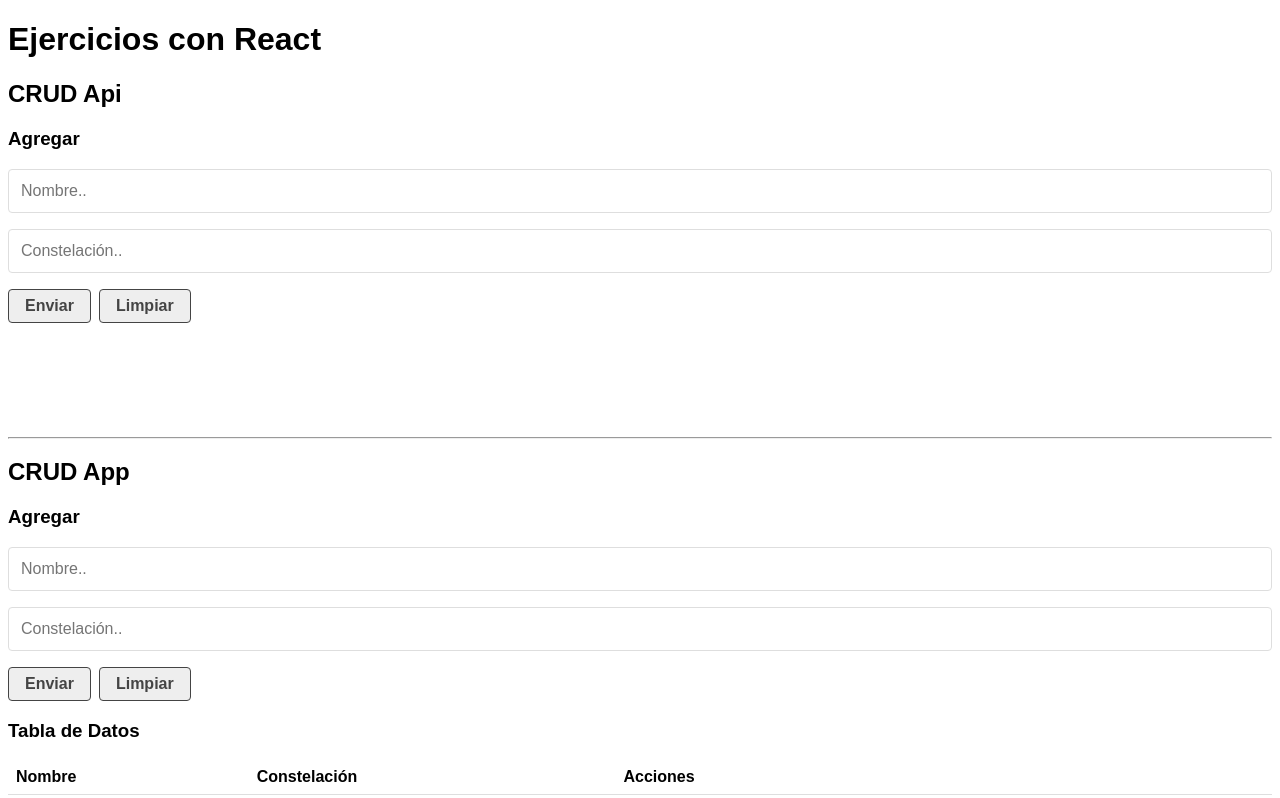
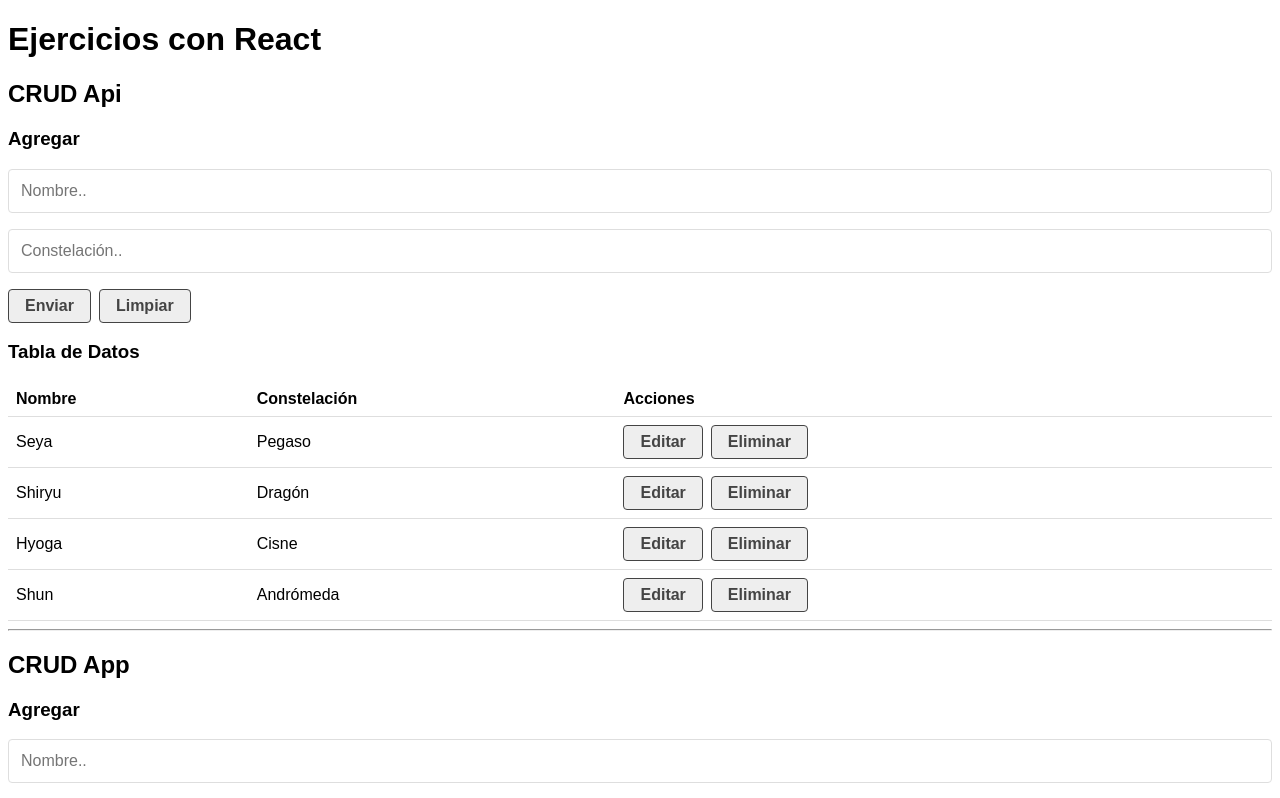
Before and after one commit to edumaldonado/02-react-ejercicios, a React (Create React App) app: page / in a window 1280 px wide. Shown: the top 798 px of the page. Built offline with nearby package versions, Linux system fonts and the light colour scheme; no server answers; data requests are answered from the project's data file.

Commit message:
fin dia trabajo 2022-10-25

```diff
--- a/src/component/CrudApi.js
+++ b/src/component/CrudApi.js
@@ -13,11 +13,13 @@
   const [loading, setLoading] = useState(false);
 
   let api = helpHttp();
-  let url = "http://localhost:5000/santo";
+  let url = "http://localhost:5000/santos";
 
   useEffect(() => {
     setLoading(true);
-    api.get(url).then((res) => {
+    helpHttp()
+      .get(url)
+      .then((res) => {
         //console.log(res);
         if (!res.err) {
           setDb(res);
@@ -29,27 +31,64 @@
 
         setLoading(false);
       });
-  }, []);
+  }, [url]);
 
   const createData = (data) => {
     data.id = Date.now(); //para tratar de crear un id unico
-    setDb([...db, data]);
+    let options = {
+      body: data,
+      headers: { "content-type": "application/json" },
+    };
+    api.post(url, options).then((res) => {
+      //console.log(res);
+      if (!res.err) {
+        setDb([...db, res]);
+      } else {
+        setError(res);
+      }
+    });
   };
   const updateData = (data) => {
+    let endpoint = `${url}/${data.id}`;
+    //    console.log(endpoint);
+    let options = {
+      body: data,
+      headers: { "content-type": "application/json" },
+    };
+    api.put(endpoint, options).then((res) => {
+      //console.log(res);
+      if (!res.err) {
         let newData = db.map((el) => (el.id === data.id ? data : el));
         setDb(newData);
+      } else {
+        setError(res);
+      }
+    });
   };
   const deleteData = (id) => {
     let isDelete = window.confirm(
       `Esta seguro de eliminar el registro con el id  ${id}`
     );
     if (isDelete) {
+      let endpoint = `${url}/${id}`;
+      let options = {
+        headers: { "content-type": "application/json" },
+      };
+      api.del(endpoint, options).then((res) => {
+        //console.log(res);
+        if (!res.err) {
           let newData = db.filter((el) => el.id !== id);
           setDb(newData);
+        } else {
+          setError(res);
         }
-    //else{
+      });
 
-    //}
+      //let newData = db.filter((el) => el.id !== id);
+      //setDb(newData);
+    } else {
+      return;
+    }
   };
   return (
     <>
@@ -63,7 +102,10 @@
         />
         {loading && <Loader />}
         {error && (
-          <Message msg={`Error: ${error.statusText}`} bgColor="#dc3545" />
+          <Message
+            msg={`Error ${error.status}: ${error.statusText}`}
+            bgColor="#dc3545"
+          />
         )}
         {db && (
           <CrudTable
--- a/src/component/CrudTable.js
+++ b/src/component/CrudTable.js
@@ -14,11 +14,7 @@
           </tr>
         </thead>
         <tbody>
-          {data.length === 0 ? (
-            <tr>
-              <td colSpan="3">Sin Datos</td>
-            </tr>
-          ) : (
+          {data.length > 0 ? (
             data.map((el) => (
               <CrudTableRow
                 key={el.id}
@@ -27,6 +23,10 @@
                 deleteData={deleteData}
               />
             ))
+          ) : (
+            <tr>
+              <td colSpan="3">Sin Datos</td>
+            </tr>
           )}
         </tbody>
       </table>
--- a/src/component/Message.js
+++ b/src/component/Message.js
@@ -1,6 +1,6 @@
 import React from "react";
 
-const Massage = (msg, bgColor) => {
+const Message = ({ msg, bgColor }) => {
   let styles = {
     padding: "1rem",
     marginBottom: "1rem",
@@ -9,6 +9,7 @@
     fontWeight: "bold",
     backgroundColor: bgColor,
   };
+
   return (
     <div style={styles}>
       {/* <p>{msg}</p> */}
@@ -17,4 +18,4 @@
   );
 };
 
-export default Massage;
+export default Message;
--- a/src/helpers/helpHttp.js
+++ b/src/helpers/helpHttp.js
@@ -1,4 +1,5 @@
 export const helpHttp = () => {
+  /** Inicio de customFetch */
   const customFetch = (endpoint, options) => {
     const defaultHeader = {
       accept: "application/json",
@@ -16,7 +17,7 @@
     if (!options.body) delete options.body;
 
     //console.log(options);
-    //    console.log(endpoint);
+    //console.log(endpoint);
     setTimeout(() => controller.abort(), 3000);
 
     return fetch(endpoint, options)
@@ -31,6 +32,8 @@
       )
       .catch((err) => err);
   };
+  /** fin de customFetch */
+
   const get = (url, options = {}) => customFetch(url, options);
   const post = (url, options = {}) => {
     options.method = "POST";
```
Also changed, not shown: src/api/db.json (+14 -14 lines). Lines whose indentation alone changed are shown as unchanged.
